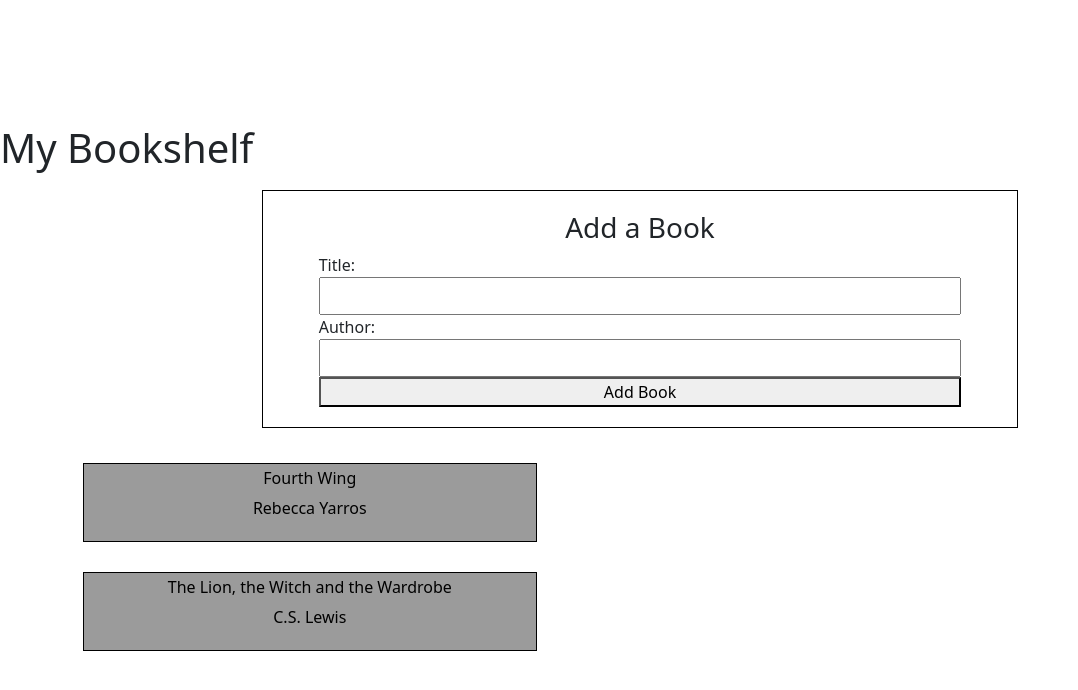
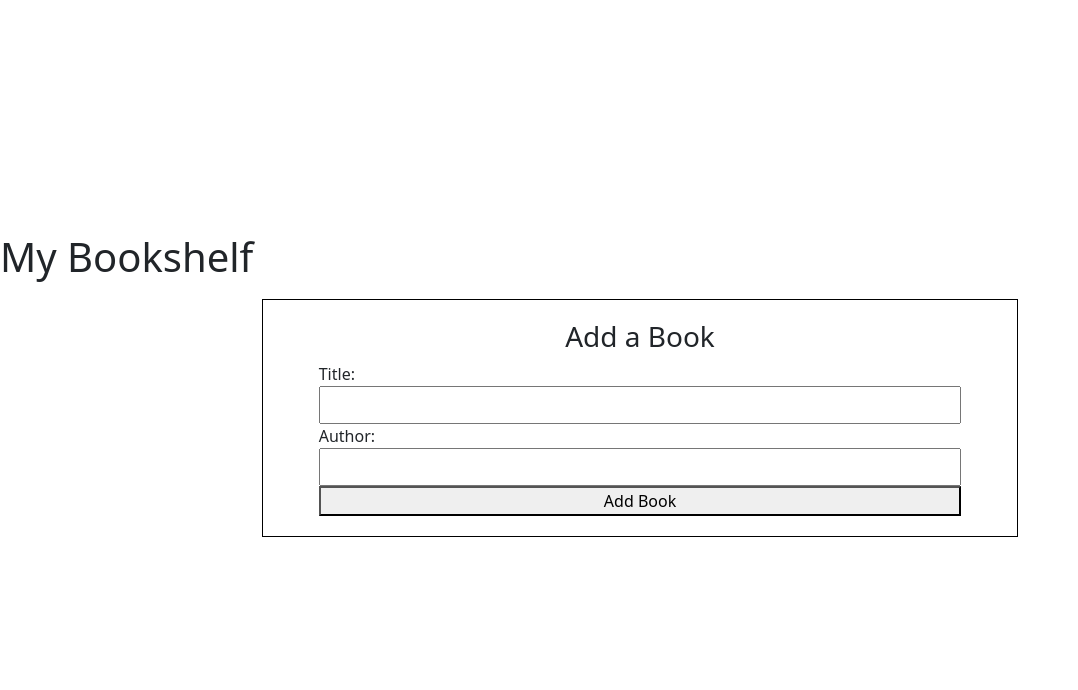
Before and after one commit to KevinPramudyanto/controlled-forms-in-react-lab, a React (Vite) app: page / in a window 1280 px wide. Shown: the top 690 px of the page, without its empty margins (0-1078 px from the left). Built offline with nearby package versions, Linux system fonts and the light colour scheme.

Commit message:
Update books state

```diff
--- a/src/components/Bookshelf.jsx
+++ b/src/components/Bookshelf.jsx
@@ -1,10 +1,7 @@
 import React, { useState } from "react";
 
 const BookShelf = () => {
-  const [books, setBooks] = useState([
-    { title: "Fourth Wing", author: "Rebecca Yarros" },
-    { title: "The Lion, the Witch and the Wardrobe", author: "C.S. Lewis" },
-  ]);
+  const [books, setBooks] = useState([]);
 
   const [newBook, setNewBook] = useState({ title: "", author: "" });
 
```
